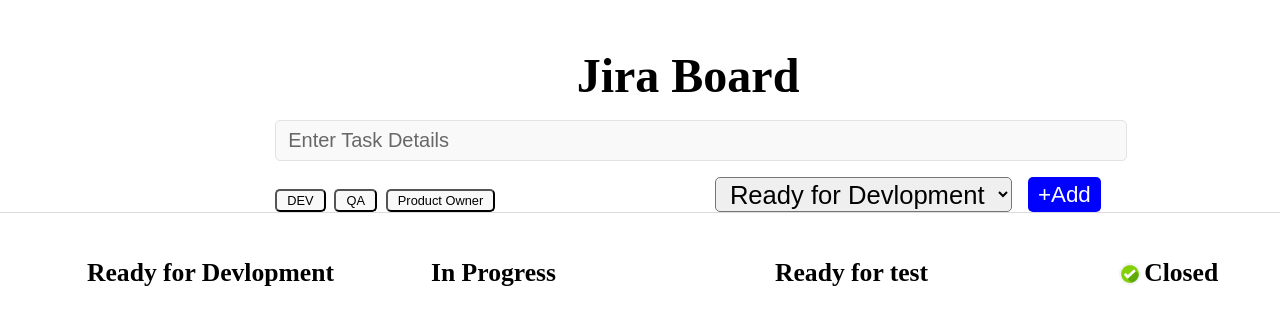
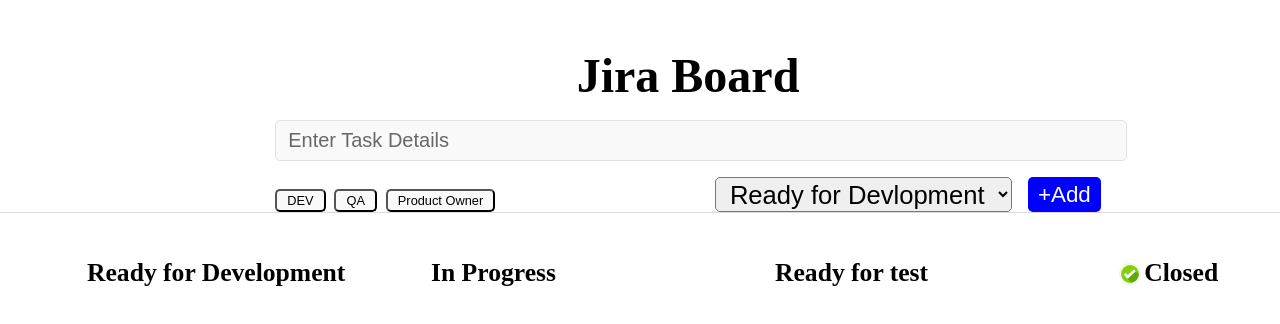
Before and after one commit to kamleshBisht04/Master-React, a React (Vite) app in the folder Module 4/jiraBoard/: page / in a window 1280 px wide. Shown: the top 324 px of the page. Built offline with nearby package versions, Linux system fonts and the light colour scheme.

Commit message:
fix the bug and while submiting from after the data is reset

```diff
--- a/Module 4/jiraBoard/src/App.jsx
+++ b/Module 4/jiraBoard/src/App.jsx
@@ -11,7 +11,7 @@
       <h1>Jira Board</h1>
       <TaskForm setTasks={setTasks} />
       <div className="app_main">
-        <TaskColumn title="Ready for Devlopment" tasks={tasks} status="Ready for Devlopment" />
+        <TaskColumn title="Ready for Development" tasks={tasks} status="Ready for Development" />
         <TaskColumn title="In Progress" tasks={tasks} status="In Progress" />
         <TaskColumn title="Ready for test" tasks={tasks} status="Ready for test" />
         <TaskColumn title="Closed" icon={tickButton} tasks={tasks} status="Closed" />
--- a/Module 4/jiraBoard/src/components/TaskCard/TaskCard.jsx
+++ b/Module 4/jiraBoard/src/components/TaskCard/TaskCard.jsx
@@ -9,7 +9,7 @@
       <div className="card-tasks">
         <div className="card_tags">
           {tags.map((tag, index) => (
-            <Tags profile={tag} key={index} />
+            <Tags profile={tag} key={index} isSelected />
           ))}
         </div>
         <div className="card-delete-icon">
--- a/Module 4/jiraBoard/src/components/TaskForm/TaskForm.jsx
+++ b/Module 4/jiraBoard/src/components/TaskForm/TaskForm.jsx
@@ -2,12 +2,14 @@
 import "./TaskFormModule.css";
 import Tags from "../Tags/Tags";
 
+const initialData = {
+  query: "",
+  status: "Ready for Development",
+  tags: [],
+};
+
 function TaskForm({ setTasks }) {
-  const [taskData, setTaskData] = useState({
-    query: "",
-    status: "Ready for Devlopment",
-    tags: [],
-  });
+  const [taskData, setTaskData] = useState(initialData);
 
   const handleChange = (e) => {
     const { name, value } = e.target;
@@ -32,9 +34,11 @@
 
   function handleSubmit(e) {
     e.preventDefault();
+
     setTasks((prev) => {
       return [...prev, taskData];
     });
+    setTaskData(initialData);
   }
 
   // console.log(taskData);
@@ -45,6 +49,7 @@
         <input
           type="text"
           name="query"
+          value={taskData.query}
           onChange={handleChange}
           className="task_input"
           placeholder="Enter Task Details"
@@ -64,8 +69,13 @@
             />
           </div>
           <div className="action_section">
-            <select name="status" onChange={handleChange} className="task_status">
-              <option value="Ready for Devlopment">Ready for Devlopment</option>
+            <select
+              name="status"
+              value={taskData.status}
+              onChange={handleChange}
+              className="task_status"
+            >
+              <option value="Ready for Development">Ready for Devlopment</option>
               <option value="In Progress">In Progress</option>
               <option value="Ready for test">Ready for test</option>
               <option value="Closed">Closed</option>
```
